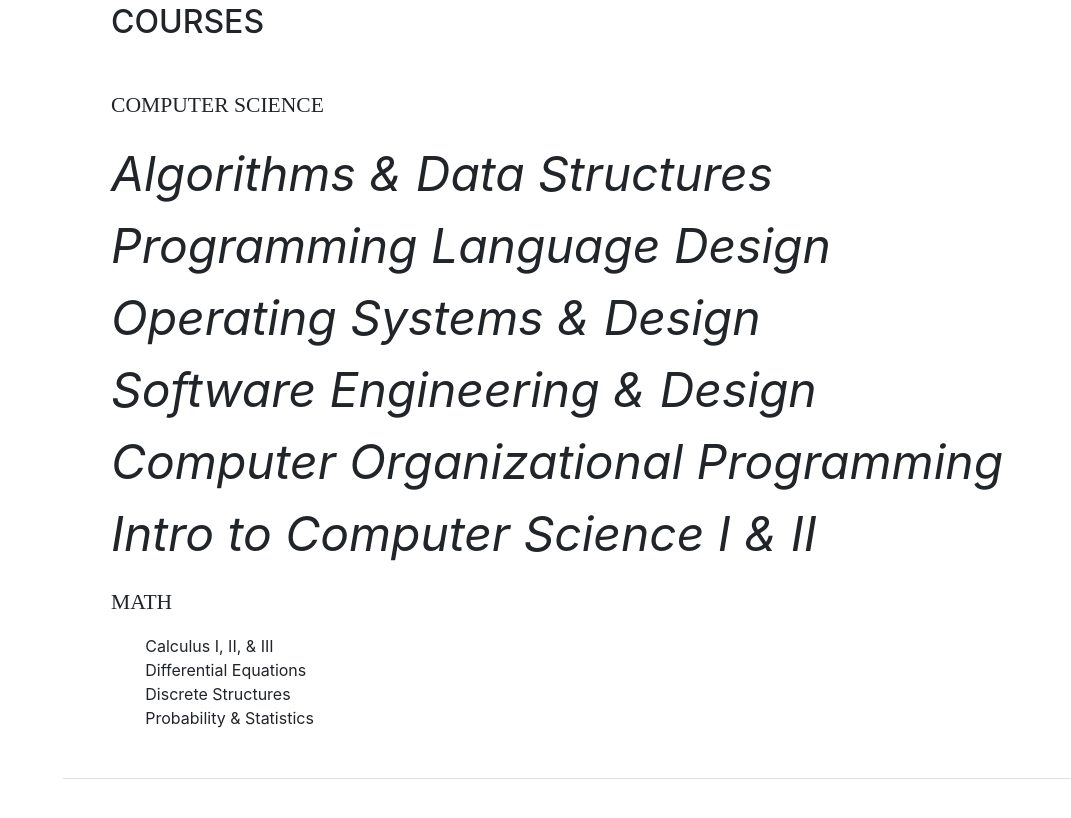
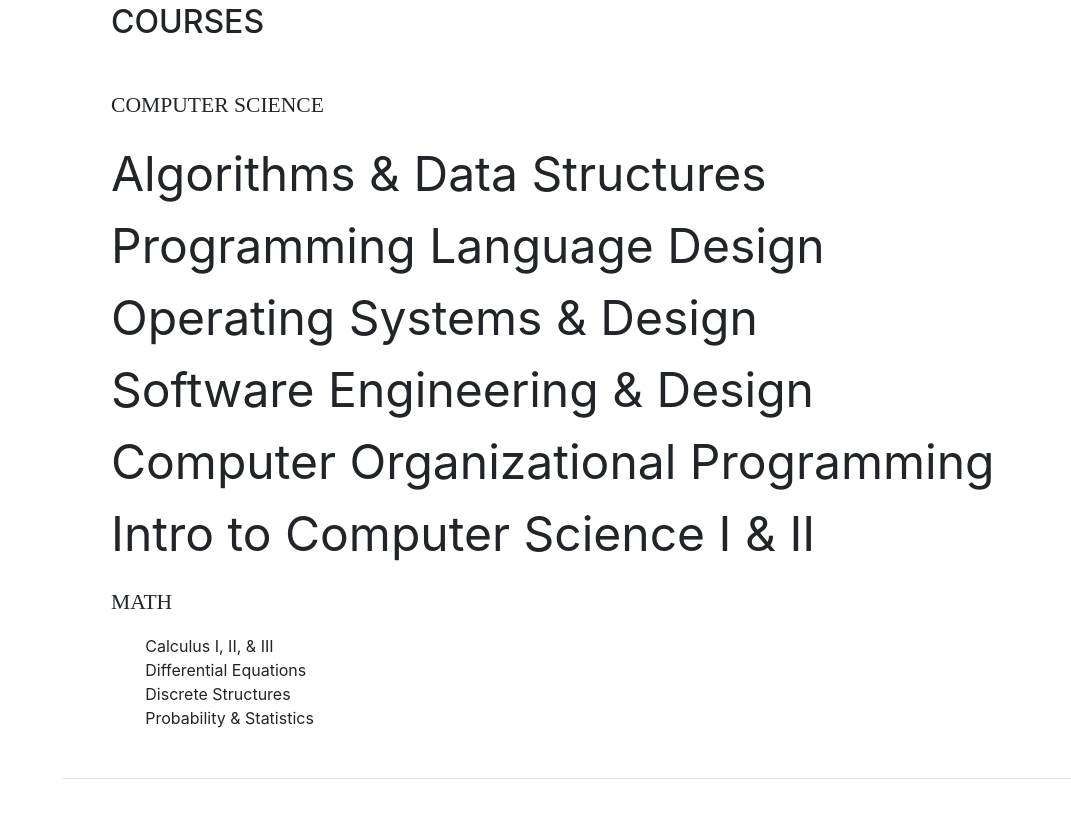
Before and after one commit to dylanzucker/dylanzucker.github.io, a website with bundled scripts: page index.html in a window 1280 px wide. Shown: the part 3245-4063 px from the top of the page, without its empty margins (209-1280 px from the left). Built offline with nearby package versions, Linux system fonts and the light colour scheme; a web font is replaced by a local one.

Commit message:
Minor Changes

```diff
--- a/index.html
+++ b/index.html
@@ -240,23 +240,23 @@
           <div class="subheading mb-3">Computer Science</div>
           <ul class="list-inline list-icons">
             <li class="list-inline-item">
-              <i>Algorithms &amp; Data Structures</i>
+              Algorithms &amp; Data Structures
             </li>
             <li class="list-inline-item">
-              <i>Programming Language Design</i>
+              Programming Language Design
             </li>
             <li class="list-inline-item">
-              <i>Operating Systems &amp; Design</i>
+              Operating Systems &amp; Design
             </li>
             <li class="list-inline-item">
-              <i>Software Engineering &amp; Design</i>
+              Software Engineering &amp; Design
             </li>
             <li class="list-inline-item">
-              <i>Computer Organizational Programming</i>
+              Computer Organizational Programming
             </li>
 
             <li class="list-inline-item">
-              <i>Intro to Computer Science I &amp; II</i>
+              Intro to Computer Science I &amp; II
             </li>
           </ul>
           <div class="subheading mb-3">Math</div>
```
